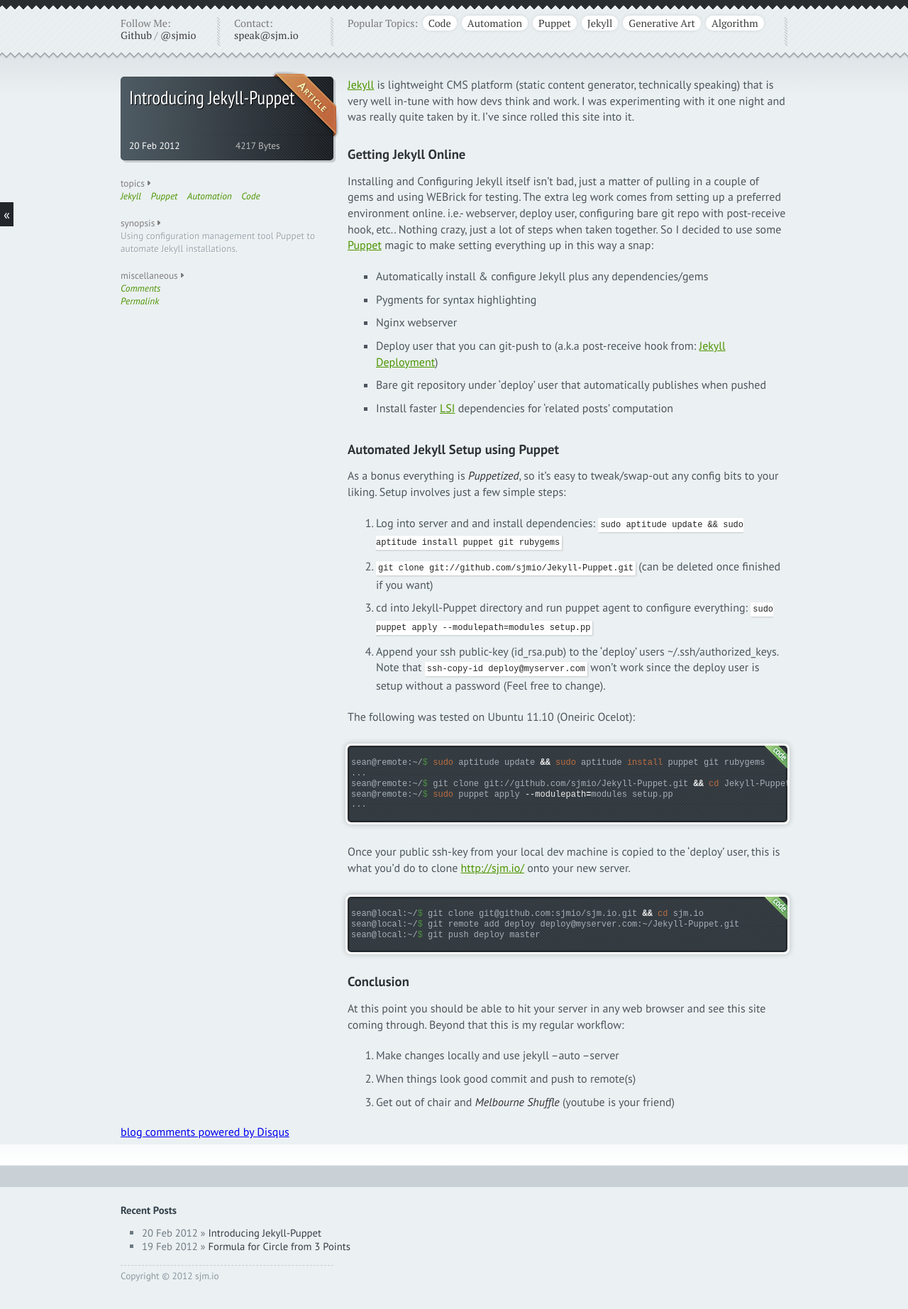
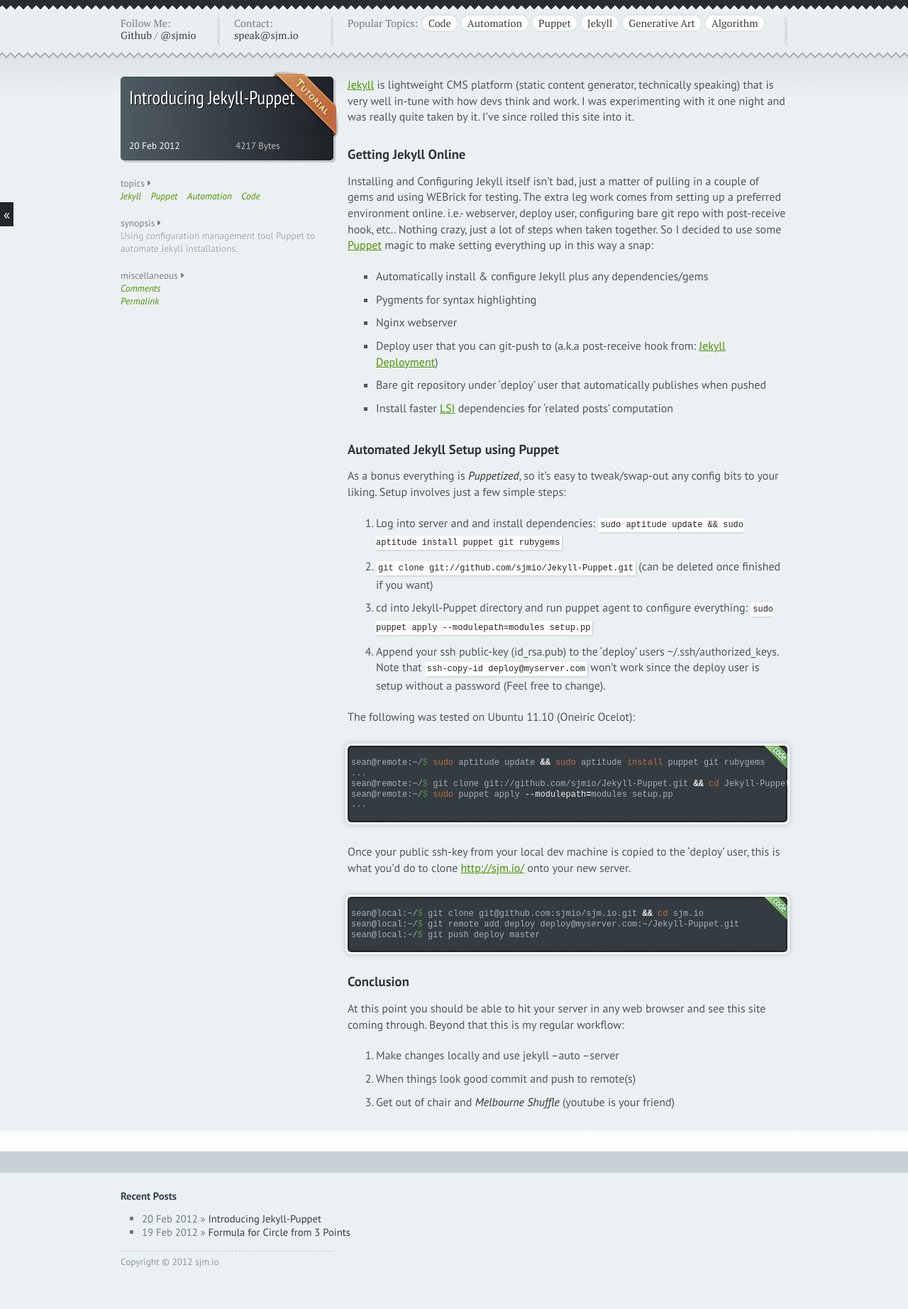
Before and after one commit to sjmio/sjm.io, a Jekyll site: the page built from _posts/2012-02-20-jekyll-puppet.md, in a window 1280 px wide, cut to the strip 165-2022 px from the top of the page. Shown: the top 1845 px of the strip at 71% size. Built offline with Jekyll 4.4.1, drawn with Linux system fonts in a browser that asks for light colours; nearby versions of some CDN libraries; Markdown is read by kramdown in place of the engine named in the settings; comment, search, counter and statistics services are not loaded.

Commit message:
sash improvements

```diff
--- a/_layouts/post.html
+++ b/_layouts/post.html
@@ -19,7 +19,7 @@
 <div id="posts">
 	<div class="container">
 		<div id="sticky-container">
-			<div class="post-meta-container" >
+			<div class="post-meta-container sash-{{ page.sash }}" >
 				<a class="post-title" href="{{ page.url }}">
 					<div class="post-title-inner">
 						<h1>{{ page.title }}</h1>
@@ -48,7 +48,7 @@
 		</div>
 		<div class="post">
 			{{ content | replace_first: '<!-- more -->','<a name="more"></a>' }}
-		</div>
+
 			<div class="comments">
 				<div id="disqus_thread"></div>
 				<script type="text/javascript">
@@ -62,8 +62,8 @@
 						(document.getElementsByTagName('head')[0] || document.getElementsByTagName('body')[0]).appendChild(dsq);
 					})();
 				</script>
-			<noscript>Please enable JavaScript to view the <a href="http://disqus.com/?ref_noscript">comments powered by Disqus.</a></noscript>
-			<a href="http://disqus.com" class="dsq-brlink">blog comments powered by <span class="logo-disqus">Disqus</span></a>
+			</div>
+
 		</div>
 		<div style="clear: both;"></div>
 	</div>
--- a/_layouts/tag_index.html
+++ b/_layouts/tag_index.html
@@ -11,7 +11,7 @@
 <div id="posts">
 	<div class="container condensed">
 		{% for post in page.siblings %}
-			<div class="post-meta-container" >
+			<div class="post-meta-container sash-{{ post.sash }}" >
 				<a class="post-title" href="{{ post.url }}">
 					<div class="post-title-inner">
 						<h1>{{ post.title }}</h1>
--- a/_plugins/tags.rb
+++ b/_plugins/tags.rb
@@ -16,9 +16,9 @@
       self.data['siblings'] = Array.new
       site.posts.each do |post|
         post.data['tags'].each do |t|
-          #if t == tag
+          if t == tag
             self.data['siblings'] << post
-          #end
+          end
         end
       end
     end
--- a/css/style.css
+++ b/css/style.css
@@ -279,9 +279,45 @@
 	height: 96px;
 	margin: -20px 0px 0px 200px;
 	position: absolute;
-	background: transparent url("/images/sash-article.png") no-repeat 0px 0px;
 	opacity: 0.97;
 }
+
+#posts .post-meta-container.sash-article h1:before {
+	background: transparent url("/images/sash-article.png") no-repeat 0px 0px;
+}
+
+#posts .post-meta-container.sash-opinion h1:before {
+	background: transparent url("/images/sash-opinion.png") no-repeat 0px 0px;
+}
+
+#posts .post-meta-container.sash-algorithm h1:before {
+	background: transparent url("/images/sash-algorithm.png") no-repeat 0px 0px;
+}
+
+#posts .post-meta-container.sash-misc h1:before {
+	background: transparent url("/images/sash-misc.png") no-repeat 0px 0px;
+}
+
+#posts .post-meta-container.sash-nerd h1:before {
+	background: transparent url("/images/sash-nerd.png") no-repeat 0px 0px;
+}
+
+#posts .post-meta-container.sash-project h1:before {
+	background: transparent url("/images/sash-project.png") no-repeat 0px 0px;
+}
+
+#posts .post-meta-container.sash-rant h1:before {
+	background: transparent url("/images/sash-rant.png") no-repeat 0px 0px;
+}
+
+#posts .post-meta-container.sash-software h1:before {
+	background: transparent url("/images/sash-software.png") no-repeat 0px 0px;
+}
+
+#posts .post-meta-container.sash-tutorial h1:before {
+	background: transparent url("/images/sash-tutorial.png") no-repeat 0px 0px;
+}
+
 
 #posts .post-meta-container .post-title:hover h1:before {
 	opacity: 0.88;
@@ -551,3 +587,21 @@
 	font-size: 10pt;
 	color: #8c98a1;
 }
+
+/* comments */
+
+#disqus_thread {
+	color: #373e46;
+}
+
+#disqus_thread .dsq-trackback-url {
+	display: none;
+}
+
+.dsq-brlink {
+	display: none;
+}
+
+#disqus_thread a {
+	color: #444;
+}
--- a/index.html
+++ b/index.html
@@ -31,7 +31,7 @@
 <div id="posts">
 	{% for post in paginator.posts %}
 		<div class="container">
-			<div class="post-meta-container" >
+			<div class="post-meta-container sash-{{ post.sash }}" >
 				<a class="post-title" href="{{ post.url }}">
 					<div class="post-title-inner">
 						<h1>{{ post.title }}</h1>
```
Also changed, not shown: _posts/2012-02-19-circle-from-3-points.md (+1 -0 lines), _posts/2012-02-20-jekyll-puppet.md (+1 -0 lines), images/sash-algorithm.png (added), images/sash-misc.png (added), images/sash-nerd.png (added), images/sash-opinion.png (added), images/sash-project.png (added), images/sash-rant.png (added), images/sash-software.png (added), images/sash-tutorial.png (added). Lines whose indentation alone changed are shown as unchanged.
